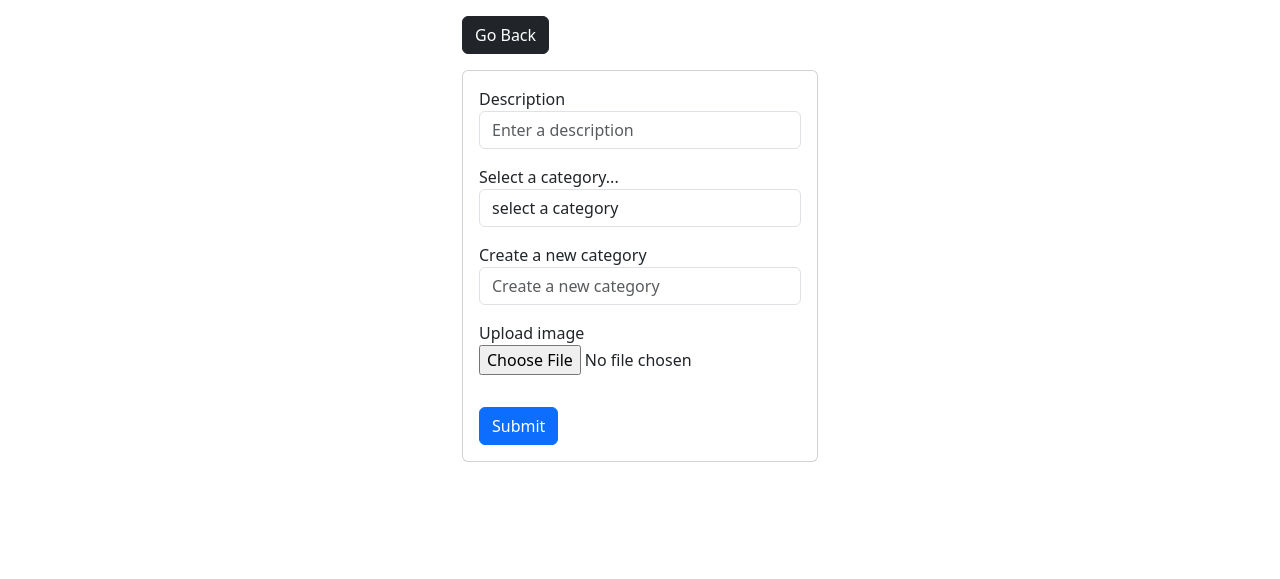
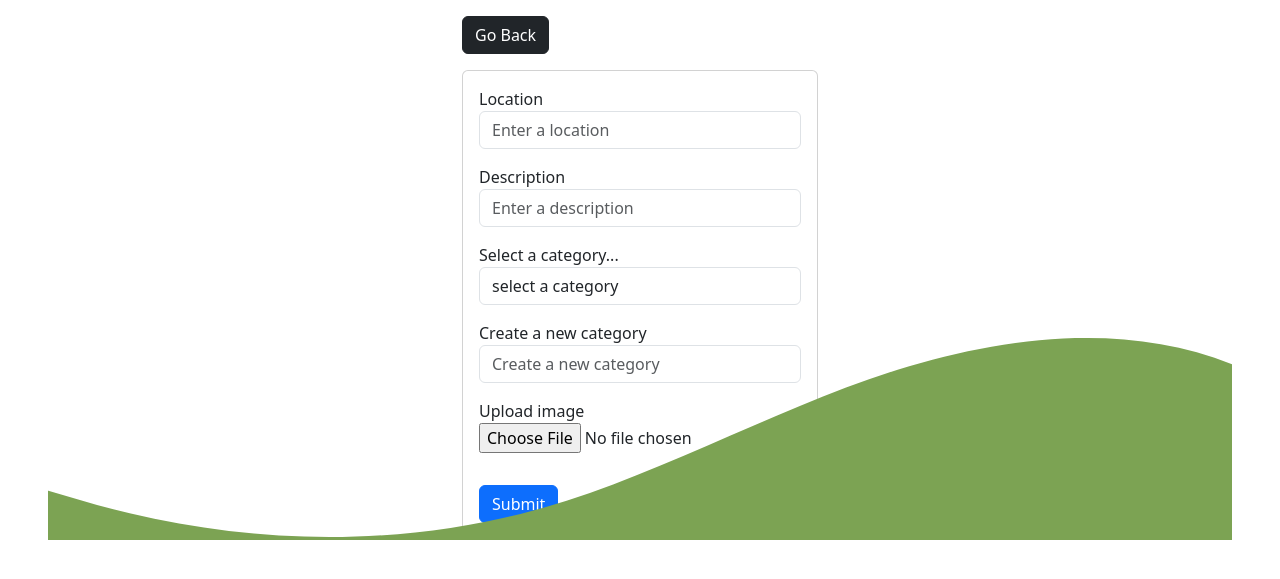
Before and after one commit to DKorir/Django-Gallery, a Django app: page /add/ in a window 1280 px wide. Shown: the part 104-683 px from the top of the page. Run offline with Django 4.2, Linux system fonts and the light colour scheme; data that the repository does not hold is empty; some libraries are stand-ins or nearby versions.

Commit message:
add location

```diff
--- a/photoshare/photos/admin.py
+++ b/photoshare/photos/admin.py
@@ -1,6 +1,7 @@
 from django.contrib import admin
-from . models import Photo, Category
+from . models import Photo, Category, Location
 
 # Register your models here.
+admin.site.register(Location)
 admin.site.register(Category)
 admin.site.register(Photo)
--- /dev/null
+++ b/photoshare/photos/templates/footer.html
@@ -0,0 +1,45 @@
+<!DOCTYPE html>
+<html lang="en">
+<head>
+    <meta charset="UTF-8">
+    <meta http-equiv="X-UA-Compatible" content="IE=edge">
+    <meta name="viewport" content="width=device-width, initial-scale=1.0">
+    <title>Document</title>
+    <style>
+    .position-relative{
+        position: relative;
+    }
+    .custom-shape-divider-bottom-1645888232 {
+    position: absolute;
+    bottom: 0;
+    left: 0;
+    width: 100%;
+    overflow: hidden;
+    line-height: 0;
+    transform: rotate(180deg);
+}
+
+.custom-shape-divider-bottom-1645888232 svg {
+    position: relative;
+    display: block;
+    width: calc(158% + 1.3px);
+    height: 220px;
+    transform: rotateY(180deg);
+}
+
+.custom-shape-divider-bottom-1645888232 .shape-fill {
+    fill: #7CA353;
+}
+    </style>
+</head>
+<body>
+    <div class="position-relative">
+        <div class="custom-shape-divider-bottom-1645888232">
+            <svg data-name="Layer 1" xmlns="http://www.w3.org/2000/svg" viewBox="0 0 1200 120" preserveAspectRatio="none">
+                <path d="M321.39,56.44c58-10.79,114.16-30.13,172-41.86,82.39-16.72,168.19-17.73,250.45-.39C823.78,31,906.67,72,985.66,92.83c70.05,18.48,146.53,26.09,214.34,3V0H0V27.35A600.21,600.21,0,0,0,321.39,56.44Z" class="shape-fill"></path>
+            </svg>
+        </div>
+    </div>
+
+</body>
+</html>
--- a/photoshare/photos/templates/photos/add.html
+++ b/photoshare/photos/templates/photos/add.html
@@ -9,6 +9,10 @@
                 <div class="card">
                     <form method='POST' action="" enctype="multipart/form-data">
                         {% csrf_token %}
+                        <div class="form-group m-3">
+                            <label">Location</label>
+                            <input required type="text" name="location" placeholder="Enter a location" class="form-control">
+                        </div>
                         <div class="form-group m-3">
                             <label">Description</label>
                             <input required type="text" name="description" placeholder="Enter a description" class="form-control">
--- a/photoshare/photos/templates/photos/base.html
+++ b/photoshare/photos/templates/photos/base.html
@@ -21,11 +21,16 @@
     {% include "navbar.html" %}
 
     {% block content %}
+
+
     {%endblock%}
+
+
 
     {% block scripts %}
         <script src="https://ajax.googleapis.com/ajax/libs/jquery/3.2.1/jquery.min.js"></script>
      {% bootstrap_javascript %}
     {% endblock %}
+    {% include "footer.html" %}
 </body>
 </html>
--- a/photoshare/photos/templates/photos/gallery.html
+++ b/photoshare/photos/templates/photos/gallery.html
@@ -39,6 +39,7 @@
                             <img class="image-thumbnail" src=" {{photo.image.url}} " alt="...">
                             <div class="card-body">
                                 <small>Category: {{photo.category.name}}</small>
+                                <small>Location: {{photo.location.name}}</small>
 
                             </div>
                             <a href=" {% url 'photo' photo.id %} " class="btn btn-outline-dark btn-sm m-1">View</a>
@@ -53,5 +54,7 @@
     </div>
 
     </body>
+    <br>
+    <br>
 
  {% endblock %}
```
Also changed, not shown: photoshare/photos/models.py (+7 -1 lines), photoshare/photos/migrations/0002_location_alter_photo_category_photo_location.py (added).
